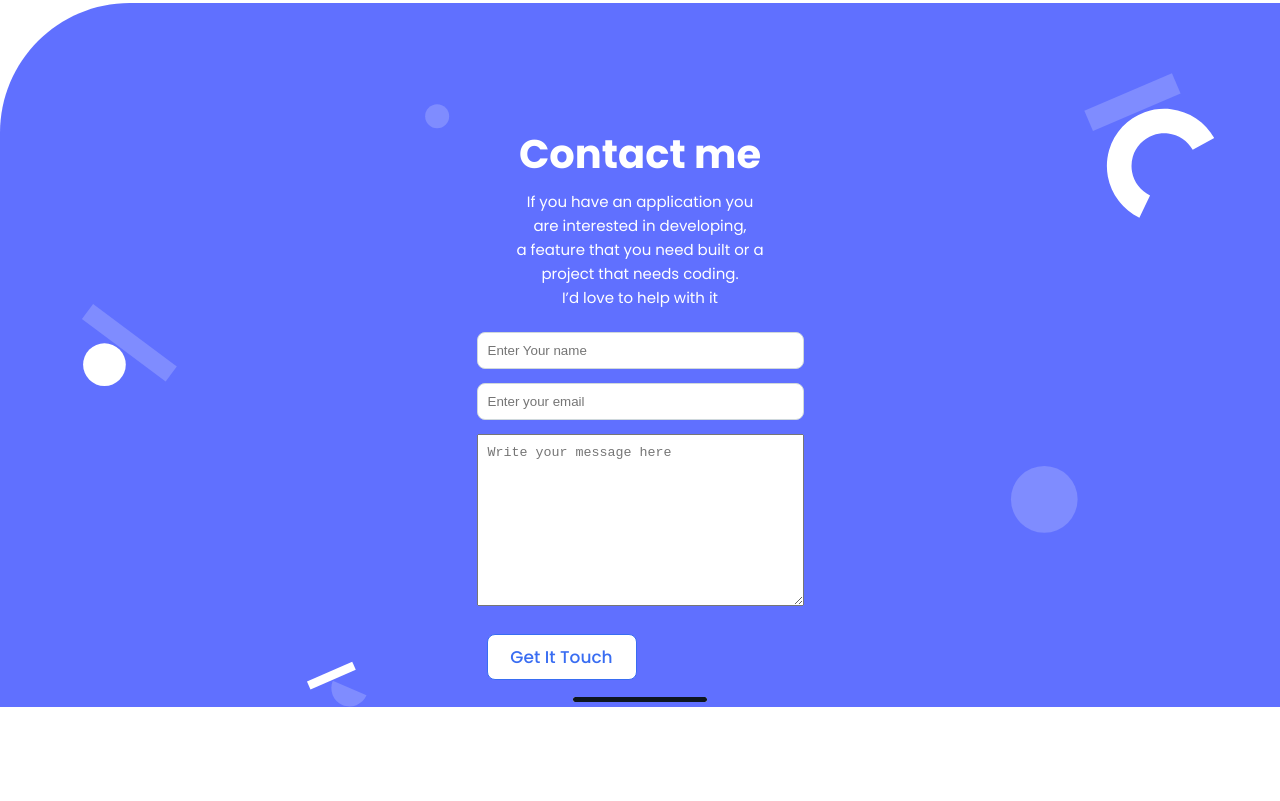
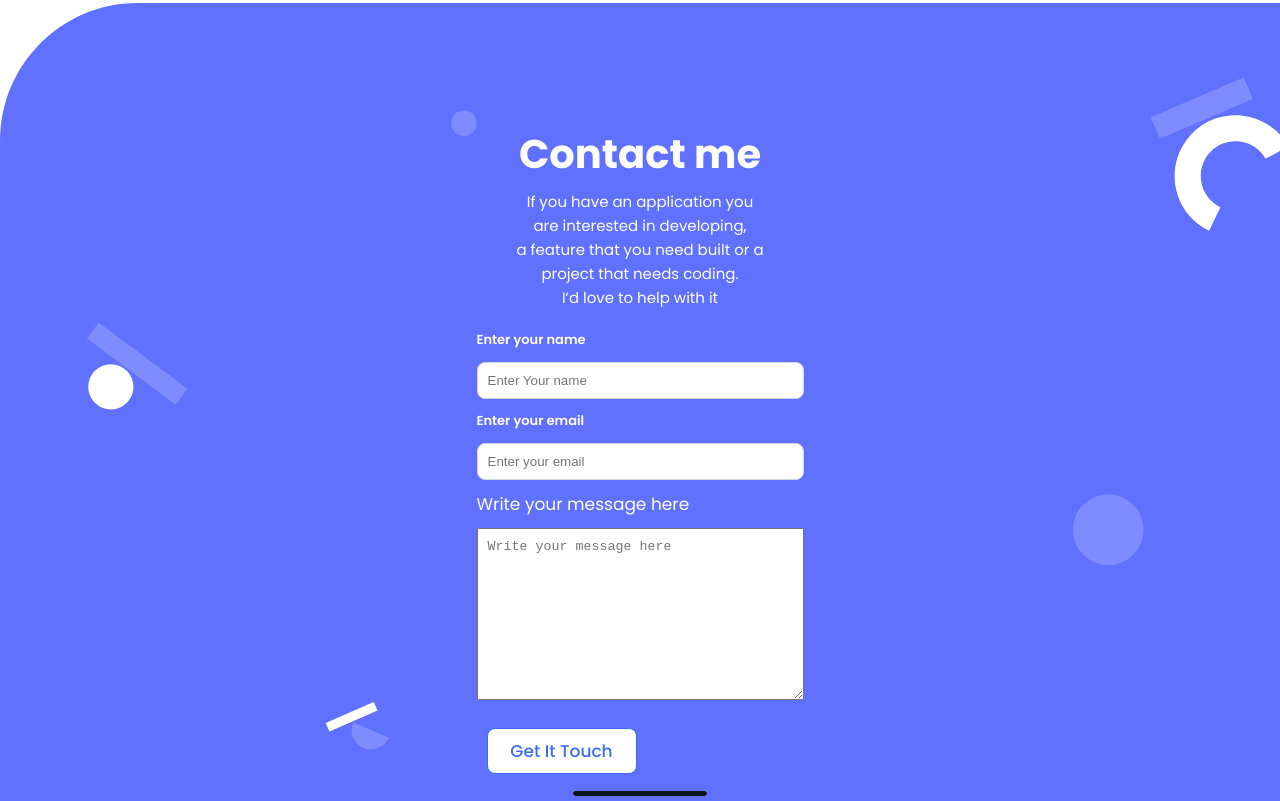
Before and after one commit to maaloum/PortFolio, a website: page index.html in a window 1280 px wide. Shown: the part 3355-4156 px from the top of the page. Before the commit the page ends 4062 px from the top, so only its background shows below. Drawn offline with Linux system fonts and the light colour scheme.

Commit message:
Add labels to form

```diff
--- a/index.html
+++ b/index.html
@@ -158,8 +158,11 @@
             </div>
             <form action="https://formspree.io/f/mzboldye" method="post">
                 <ul>
+                    <li><label for="user_name">Enter your name</label></li>
                     <li><input type = "text" id="name"  name="user_name" maxlength = "30" placeholder="Enter Your name"  required></li>
+                    <li><label for="email">Enter your email</label></li>
                     <li><input type="email" id="email" name="user_email" placeholder="Enter your email" required></li>
+                    <li><label for="text-area">Write your message here</label></li>
                     <li><textarea name="message" id="msg" cols="30" rows="10" maxlength = "500" placeholder="Write your message here" required></textarea></li>
                     <li><button type="submit">Get It Touch</button></li>
                 </ul>
--- a/style.css
+++ b/style.css
@@ -381,3 +381,8 @@ textarea:hover {
 img:hover {
   transform: scale(0.7);
 }
+
+label{
+  margin-top: 15px;
+  color: white;
+}
```
